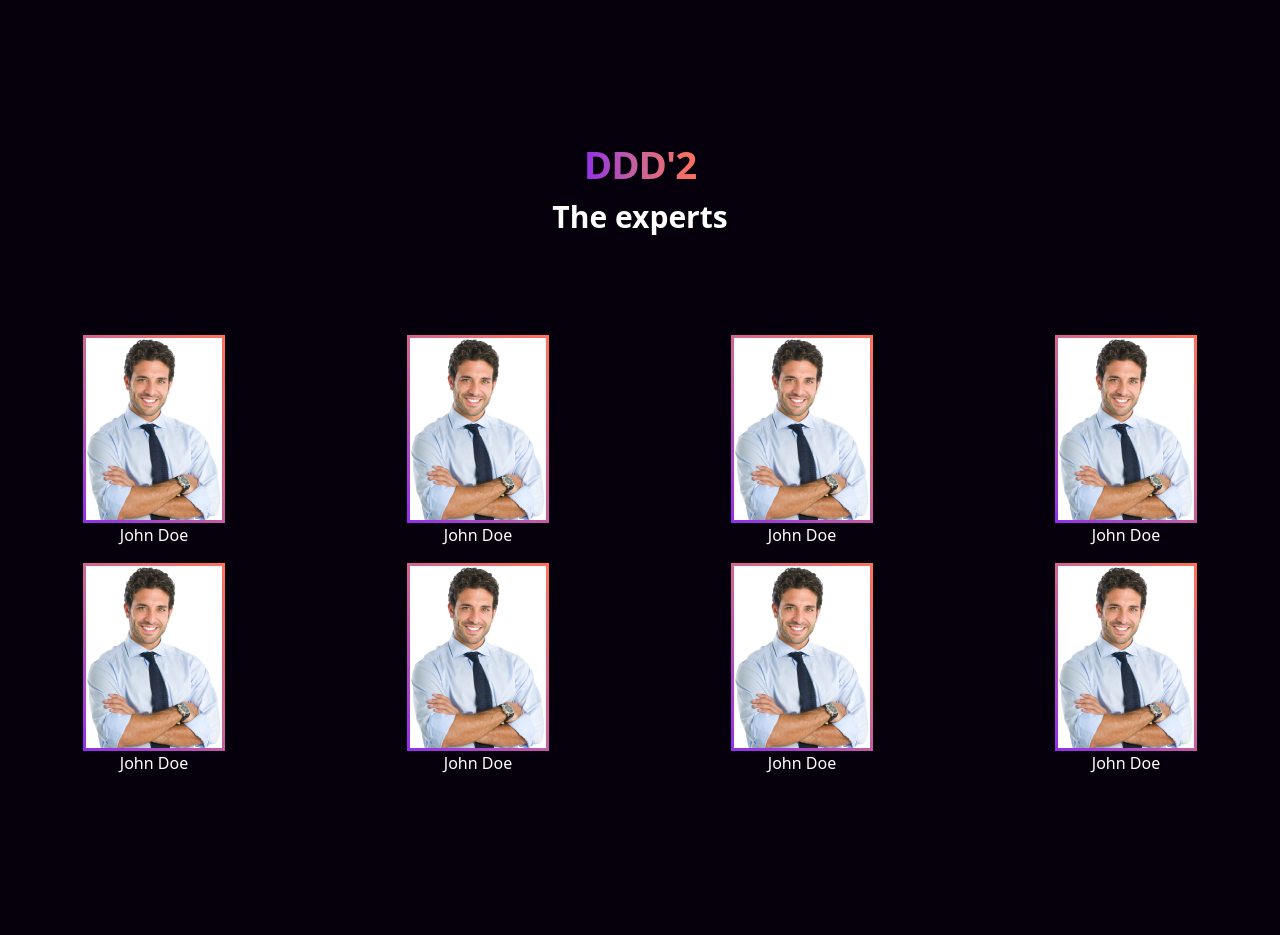
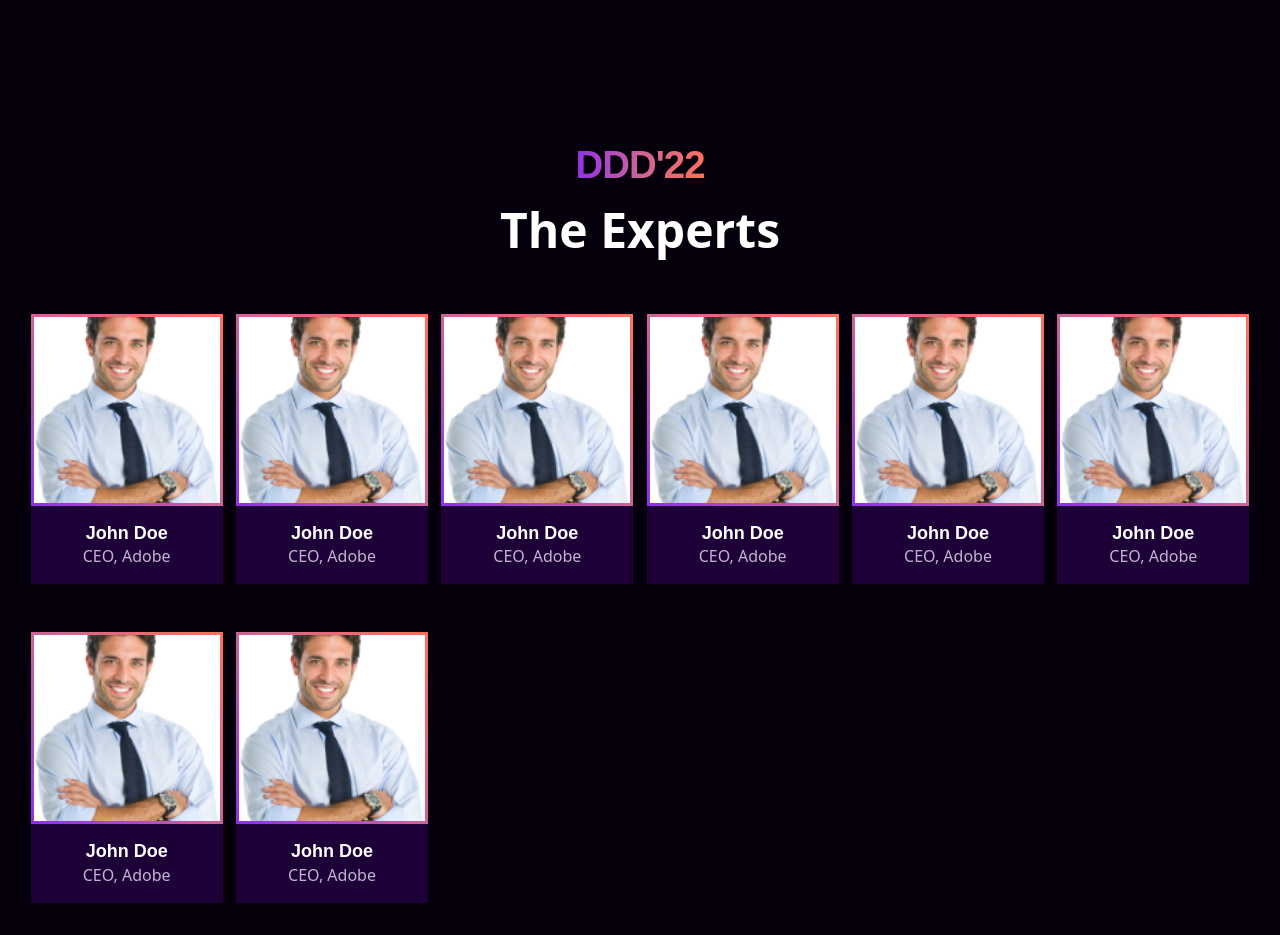
Before and after one commit to Dexignare/dexignare-fontend, a React (Create React App) app: page / in a window 1280 px wide. Shown: the part 1720-2655 px from the top of the page. Before the commit the page ends 2495 px from the top, so only its background shows below. Built offline with nearby package versions, Linux system fonts and the light colour scheme.

Commit message:
expert cards

```diff
--- a/src/App.js
+++ b/src/App.js
@@ -1,4 +1,4 @@
-import Expert from "./components/Expert";
+import Expert from "./Sections/Expert";
 import Header from "./Sections/Header";
 import Revo from "./Sections/Revolution";
 
--- /dev/null
+++ b/src/Sections/Expert/index.js
@@ -0,0 +1,70 @@
+import React from "react";
+import stock from "../../assets/stock.png";
+import "./index.css";
+import Card from "../../components/Card";
+
+const data = [
+  {
+    name: "John Doe",
+    pos: "CEO, Adobe",
+    image: stock,
+  },
+  {
+    name: "John Doe",
+    pos: "CEO, Adobe",
+    image: stock,
+  },
+  {
+    name: "John Doe",
+    pos: "CEO, Adobe",
+    image: stock,
+  },
+  {
+    name: "John Doe",
+    pos: "CEO, Adobe",
+    image: stock,
+  },
+  {
+    name: "John Doe",
+    pos: "CEO, Adobe",
+    image: stock,
+  },
+  {
+    name: "John Doe",
+    pos: "CEO, Adobe",
+    image: stock,
+  },
+  {
+    name: "John Doe",
+    pos: "CEO, Adobe",
+    image: stock,
+  },
+  {
+    name: "John Doe",
+    pos: "CEO, Adobe",
+    image: stock,
+  },
+];
+
+const Expert = () => {
+  return (
+    <div className="text-center">
+      <h4 className="tracking-tight font-extrabold text-4xl xxxs:text-{5xl} xxs:text-{7xl}  sm:text-4xl lg:text-4xl block text-transparent bg-clip-text bg-gradient-to-r from-violet-500 via-magenta-500 to-bittersweet-500 xl:inline leading-normal font-montserrat">
+        DDD'22
+      </h4>
+      <h2 className="text-5xl text-white font-bold mb-12">
+        The Experts
+      </h2>
+
+      <div className="grid grid-cols-1 mx-8 sm:grid-cols-4 lg:grid-cols-6 gap-4 place-items-center">
+        {data.map((data, index) => {
+          return (
+            <Card img={data.image} name={data.name} pos={data.pos}/>
+          );
+        })}
+      </div>
+    </div>
+  );
+};
+
+export default Expert;
--- a/src/components/Button/index.js
+++ b/src/components/Button/index.js
@@ -9,7 +9,7 @@ const Button = ({ text }) => {
           <div className='rounded-tl-xl rounded-br-xl shadow'>
             <button
               type='button'
-              className='w-full bg-black flex items-center justify-center px-12 py-3 border border-transparent text-base font-medium rounded-tl-xl rounded-br-xl text-white border-2 md:py-4 md:text-lg md:px-10 font-montserrat'
+              className='w-full bg-black hover:bg-dark-700 flex items-center justify-center px-12 py-3 border border-transparent text-base font-medium rounded-tl-xl rounded-br-xl text-white border-2 md:py-4 md:text-lg md:px-10 font-montserrat'
             >
               {text}
             </button>
--- /dev/null
+++ b/src/components/Card/index.js
@@ -0,0 +1,17 @@
+import React from 'react'
+
+const Card = ({ name, pos, img }) => {
+  return (
+    <div className="w-48 overflow-hidden bg-dark-500 mb-8 flex flex-col items-center">
+        <img className="h-48 w-48 object-cover gridcol bg-white" src={img} alt='experts'/>
+        <div className="py-2">
+            <p className="text-white font-montserrat mt-2 font-bold text-lg leading-tight truncate">{name}</p>
+            <div className="mb-2">
+                <span className="text-light-300 text-md">{pos}</span>
+            </div>
+        </div>
+    </div>
+  )
+}
+
+export default Card
--- a/src/components/Expert/index.js
+++ /dev/null
@@ -1,70 +0,0 @@
-import React from "react";
-import stock from "../../assets/stock.png";
-import "./index.css";
-
-const data = [
-  {
-    name: "John Doe",
-    image: stock,
-  },
-  {
-    name: "John Doe",
-    image: stock,
-  },
-  {
-    name: "John Doe",
-    image: stock,
-  },
-  {
-    name: "John Doe",
-    image: stock,
-  },
-  {
-    name: "John Doe",
-    image: stock,
-  },
-  {
-    name: "John Doe",
-    image: stock,
-  },
-  {
-    name: "John Doe",
-    image: stock,
-  },
-  {
-    name: "John Doe",
-    image: stock,
-  },
-];
-
-const Expert = () => {
-  return (
-    <div className="text-center">
-      <h4 className="tracking-tight font-extrabold text-4xl xxxs:text-{5xl} xxs:text-{7xl}  sm:text-4xl lg:text-4xl block text-transparent bg-clip-text bg-gradient-to-r from-violet-500 via-magenta-500 to-bittersweet-500 xl:inline leading-normal">
-        DDD'2
-      </h4>
-      <h2 style={{ color: "white", fontWeight: "700" }} className="text-3xl">
-        The experts
-      </h2>
-      <div className="grid grid-cols-4 gap-4 mt-24">
-        {data.map((item, index) => {
-          return (
-            <div className="text-white" style={{ margin: "auto" }}>
-              <div>
-                <img
-                  className=" gridcol"
-                  style={{ backgroundColor: "white" }}
-                  src={item.image}
-                  alt="nothing"
-                />
-              </div>
-              <p>{item.name}</p>
-            </div>
-          );
-        })}
-      </div>
-    </div>
-  );
-};
-
-export default Expert;
--- a/src/components/ModalButton/index.js
+++ b/src/components/ModalButton/index.js
@@ -21,7 +21,7 @@ const ModalButton = ({ text }) => {
             <button
               type='button'
               onClick={openModal}
-              className='w-full bg-black flex items-center justify-center px-12 py-3 border border-transparent text-base font-medium rounded-tl-xl rounded-br-xl text-white border-2 md:py-4 md:text-lg md:px-10 font-montserrat'
+              className='w-full bg-black hover:bg-dark-700 flex items-center justify-center px-12 py-3 border border-transparent text-base font-medium rounded-tl-xl rounded-br-xl text-white border-2 md:py-4 md:text-lg md:px-10 font-montserrat'
             >
               {text}
             </button>
```
Also changed, not shown: src/Sections/Expert/index.css (renamed from src/components/Expert/index.css).
